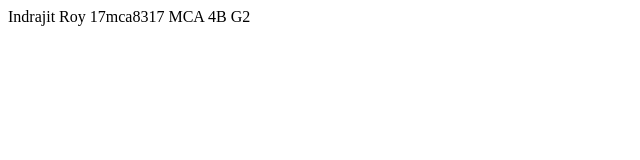
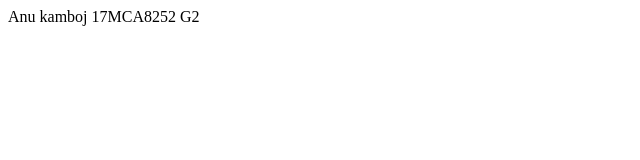
Before and after one commit to anu8september/azureanu, a plain HTML site: page index.html in a window 1280 px wide. Shown: the full height of the page, 0-640 px from the left. Drawn offline with Linux system fonts and the light colour scheme.

Commit message:
Update index.html

```diff
--- a/index.html
+++ b/index.html
@@ -3,9 +3,8 @@
 <title>Chandigarh University</title>
 </head>
 <body>
-Indrajit Roy
-17mca8317
-MCA 4B
+Anu kamboj
+17MCA8252
 G2
 </body>
 </html>
```
